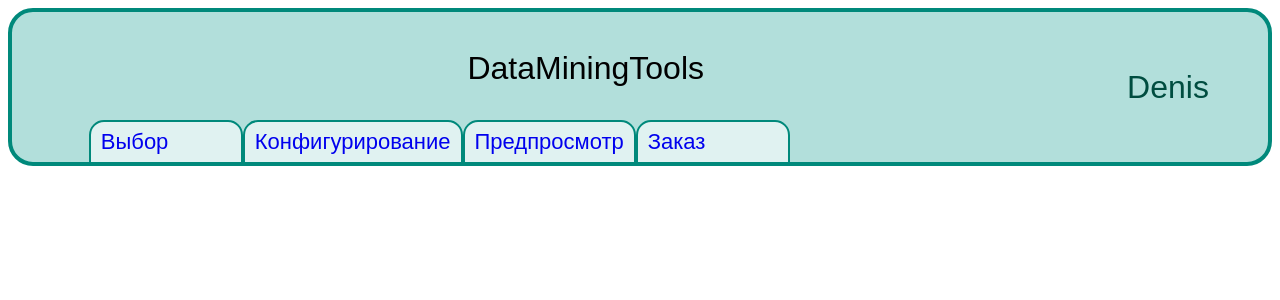
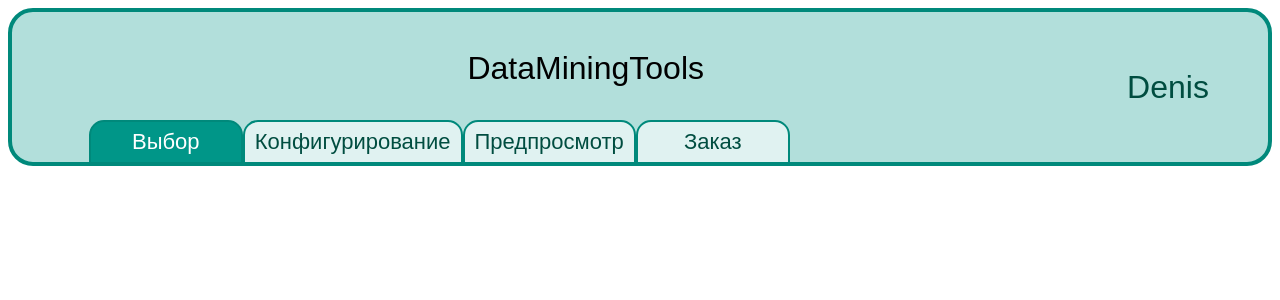
Before and after one commit to DeuSsd/dmt-web-server, a React (Create React App) app: page /apiselector in a window 1280 px wide. Shown: the top 300 px of the page. Built offline with nearby package versions, Linux system fonts and the light colour scheme.

Commit message:
modify css tabs

```diff
--- a/src/Body/pages/src/Header/HeaderContainer.jsx
+++ b/src/Body/pages/src/Header/HeaderContainer.jsx
@@ -13,7 +13,6 @@ const mapStateToProps = (state) => {
 
 const mapDispatchToProps = (dispatch) => {
     return {
-    onTabPageClickCreator: tab => dispatch(onTabPageClickCreator(tab)),
     }
 }
 
--- a/src/Body/pages/src/Header/Tabs/Tab/Tab.jsx
+++ b/src/Body/pages/src/Header/Tabs/Tab/Tab.jsx
@@ -4,20 +4,29 @@ import style from "./Tab.module.scss";
 
 
 const Tab = (props) => {
-    // let pathnameLocation = useLocation().pathname
+    let pathnameLocation = `${style.Tab} ${props.selectedPage === props.tabItem ? style.selected : ''}`
+    // debugger
+    // ${props.selectedPage === props.item ? style.selected : ''}`
     return (
-        <div className={`${style.Tab} ${props.selectedPage === props.item ? style.selected : ''}`}>
-            <div>
-                <NavLink
-                    to={`${props.pathnameLocation}${props.tabLink}`}
-                    activeClassName={style.selected}
-                    className={style.textLink}
-                    // exact={true}
-                >
+        // <div className={`${style.Tab}`}>
+        // {/* <div> */ }
+        < NavLink
+            to={`${props.pathnameLocation}${props.tabLink}`}
+            // activeClassName={style.selected}
+            className={style.link}
+        // exact={true}
+        >
+
+            <div
+            onClick={() => props.onTabPageClickCreator(props.tabItem)}
+            className={`${style.Tab} ${props.selectedPage === props.tabItem ? style.selected : ''}`}>
+            {/* className={`${props.selectedPage === props.tabItem ? style.selected : ''}`}> */}
+                <div className={style.textLink}>
                     {props.tabItem}
-                </NavLink>
+                </div>
             </div>
-        </div>
+
+        </ NavLink>
     )
 }
 
--- a/src/Body/pages/src/Header/Tabs/Tab/Tab.module.scss
+++ b/src/Body/pages/src/Header/Tabs/Tab/Tab.module.scss
@@ -22,21 +22,27 @@
 
 
 .textLink {
-    text-decoration:none;
     padding: 10px;
     margin:0 auto;
     font-family: $font_family;
     font-size: $font_size_h2;
-
 }
 
+// .textLink:hover {
+//     text-decoration:none;
+// }
 
-// .textLink {
+// .textLink:active {
 //     text-decoration:none;
-//     padding: 10px;
-//     margin:0 auto;
-//     font-family: $font_family;
-//     font-size: $font_size_h2;
+// }
+
+// .textLink:visited {
+//     text-decoration:none;
+// }
+
+
+// .textLink:link {
+//     text-decoration:none;
 // }
 
 
@@ -45,3 +51,9 @@
     background-color: $c500;
     color: white;
 }
+
+
+.link {
+
+    text-decoration: inherit;
+}
--- a/src/Body/pages/src/Header/Tabs/TabsPanel.jsx
+++ b/src/Body/pages/src/Header/Tabs/TabsPanel.jsx
@@ -9,6 +9,7 @@ const TabsPanel = (props) => {
     let tabsElements = props.tabPages.map(
         tabItem =>
             <Tab
+            onTabPageClickCreator={props.onTabPageClickCreator}
             selectedPage={props.selectedPage}
             pathnameLocation={props.pathnameLocation}
              tabItem={tabItem}
--- a/src/redux/createOrderReducer.js
+++ b/src/redux/createOrderReducer.js
@@ -70,19 +70,19 @@ let initialState = {
     },
 
     APIsColumns: {
+        UnselectedAPIs: {
+            id: 'UnselectedAPIs',
+            title: 'Доступные API',
+            APIsId: ['1', '2', '3', '4'],
+        },
         SelectedAPIs: {
             id: 'SelectedAPIs',
-            title: 'SelectedAPIs',
-            APIsId: ['1', '2', '3', '4'],
-        },
-        UnselectedAPIs: {
-            id: 'UnselectedAPIs',
-            title: 'UnselectedAPIs',
+            title: 'Выбранные API',
             APIsId: [],
         }
     },
 
-    APIsColumnsOrder: ['SelectedAPIs', 'UnselectedAPIs']
+    APIsColumnsOrder: ['UnselectedAPIs','SelectedAPIs']
 }
 
 
@@ -119,9 +119,11 @@ let createOrderReducer = (state = initialState, action) => {
 
     switch (action.type) {
         case SELECT_PAGE:
+
+            // debugger
             return {
                 ...state,
-                selectedPage: action.selectedPage,
+                SelectedPage: action.selectedPage,
             }
 
         case DRAG_END_SELECTOR_API:
```
